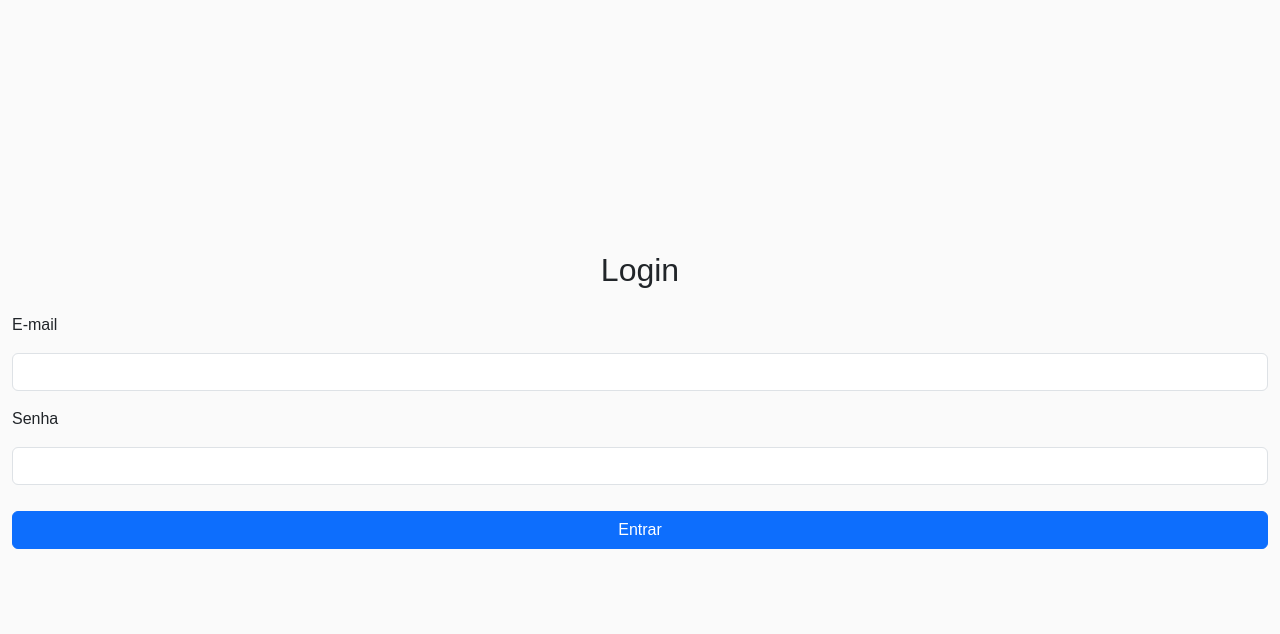
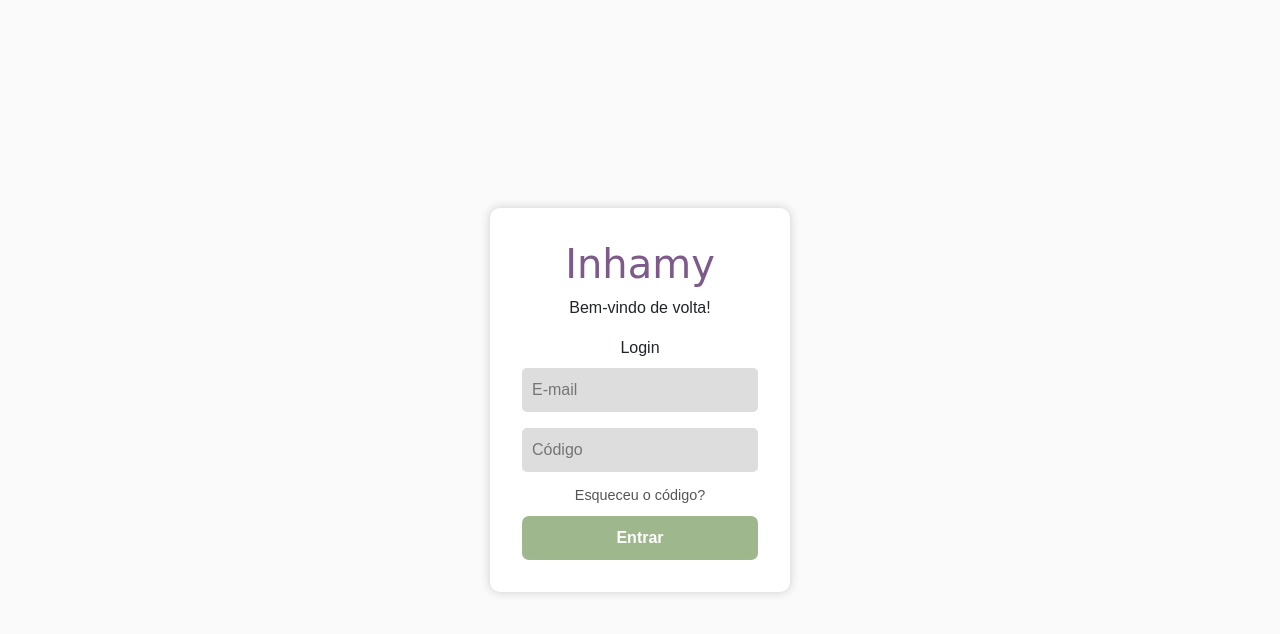
Before and after one commit to gabriel-sperandio/sistema_de_pedidos, a PHP site: page /login.php in a window 1280 px wide. Shown: the top 634 px of the page. Run offline with PHP 8.4, Linux system fonts and the light colour scheme.

Commit message:
modified:   assets/css/login.css 	modified:   login.php

```diff
--- a/assets/css/login.css
+++ b/assets/css/login.css
@@ -18,7 +18,7 @@
   width: 300px;
 }
 
-.h2 {
+.logo {
   font-family: 'Brush Script MT', cursive;
   color: #7d5a8a;
 }
--- a/login.php
+++ b/login.php
@@ -56,27 +56,28 @@ if ($_SERVER['REQUEST_METHOD'] === 'POST') {
 </head>
 
 <body>
-    <div class="container-fluid">
-        <div class="login-container">
-            <h2 class="text-center mb-4">Login</h2>
+    <div class="container">
+        <h1 class="logo">Inhamy</h1>
+        <p>Bem-vindo de volta!</p>
 
-            <?php if ($erro): ?>
-                <div class="alert alert-danger"><?= htmlspecialchars($erro) ?></div>
-            <?php endif; ?>
+        <?php if ($erro): ?>
+            <div class="alert alert-danger"><?= htmlspecialchars($erro) ?></div>
+        <?php endif; ?>
 
-            <form method="POST">
-                <div class="mb-3">
-                    <label for="email" class="form-label">E-mail</label>
-                    <input type="email" class="form-control" id="email" name="email" required>
-                </div>
-                <div class="mb-3">
-                    <label for="senha" class="form-label">Senha</label>
-                    <input type="password" class="form-control" id="senha" name="senha" required>
-                </div>
-                <button type="submit" class="btn btn-primary w-100">Entrar</button>
-            </form>
-        </div>
+        <form id="loginForm" action="login.php" method="POST">
+            <label for="email">Login</label>
+            <input type="email" name="email" placeholder="E-mail" required>
+
+            <input type="text" name="codigo" placeholder="Código" required>
+
+            <a href="#" class="link">Esqueceu o código?</a>
+
+
+            <button type="submit">Entrar</button>
+
+        </form>
     </div>
+
 </body>
 
 </html>
```
